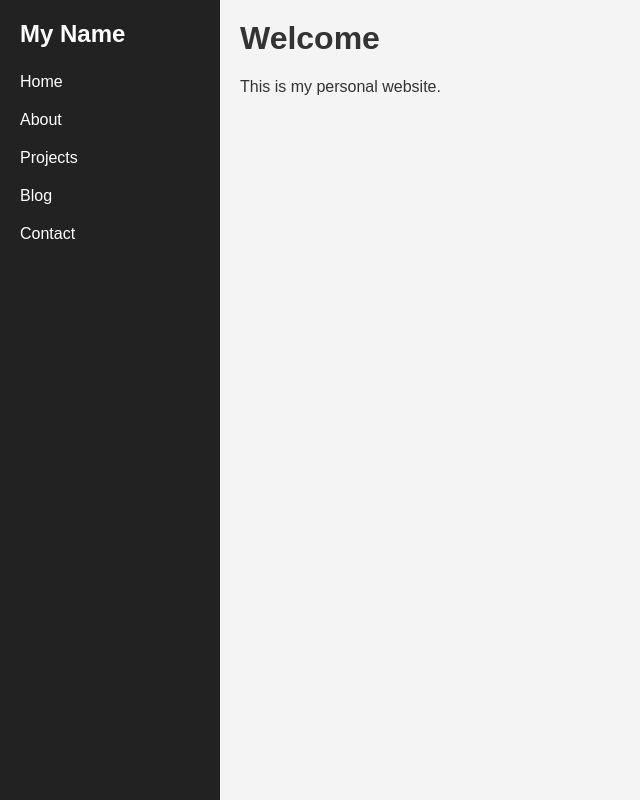
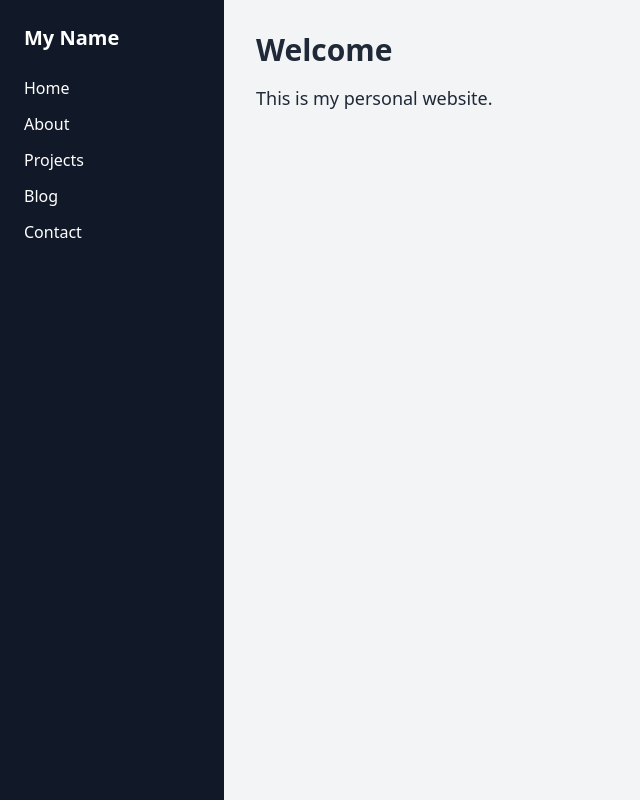
Before and after one commit to Rlist07/rlist07.github.io, a plain HTML site: page index.html in a window 1280 px wide. Shown: the whole page, without its empty margins (0-640 px from the left). Drawn offline with nearby package versions, Linux system fonts and the light colour scheme.

Commit message:
using tailwind

```diff
--- a/index.html
+++ b/index.html
@@ -3,21 +3,27 @@
 <head>
   <meta charset="UTF-8">
   <title>My Personal Website</title>
-  <link rel="stylesheet" href="style.css">
+  <script src="https://cdn.tailwindcss.com"></script>
 </head>
-<body>
-  <div class="sidebar">
-    <h2>My Name</h2>
-    <a href="index.html">Home</a>
-    <a href="about.html">About</a>
-    <a href="projects.html">Projects</a>
-    <a href="blog.html">Blog</a>
-    <a href="contact.html">Contact</a>
-  </div>
+<body class="flex font-sans bg-gray-100 text-gray-800">
 
-  <div class="main-content">
-    <h1>Welcome</h1>
-    <p>This is my personal website.</p>
-  </div>
+  <!-- Sidebar -->
+  <aside class="fixed top-0 left-0 h-screen w-56 bg-gray-900 text-white p-6">
+    <h2 class="text-xl font-bold mb-6">My Name</h2>
+    <nav class="space-y-3">
+      <a href="index.html" class="block hover:text-orange-400">Home</a>
+      <a href="about.html" class="block hover:text-orange-400">About</a>
+      <a href="projects.html" class="block hover:text-orange-400">Projects</a>
+      <a href="blog.html" class="block hover:text-orange-400">Blog</a>
+      <a href="contact.html" class="block hover:text-orange-400">Contact</a>
+    </nav>
+  </aside>
+
+  <!-- Main Content -->
+  <main class="ml-56 p-8 h-screen overflow-y-auto flex-1">
+    <h1 class="text-3xl font-bold mb-4">Welcome</h1>
+    <p class="text-lg">This is my personal website.</p>
+  </main>
+
 </body>
 </html>
--- a/style.css
+++ /dev/null
@@ -1,52 +0,0 @@
-/* Reset some default spacing */
-body {
-    margin: 0;
-    font-family: Arial, sans-serif;
-    display: flex;
-    background: #f4f4f4;
-    color: #333;
-  }
-
-  /* Sidebar */
-  .sidebar {
-    width: 220px;
-    background: #222;
-    color: #fff;
-    height: 100vh;
-    position: fixed;
-    padding: 20px;
-    box-sizing: border-box;
-  }
-
-  .sidebar h2 {
-    margin-top: 0;
-    font-size: 1.5em;
-    margin-bottom: 20px;
-  }
-
-  .sidebar a {
-    display: block;
-    color: #fff;
-    text-decoration: none;
-    margin: 10px 0;
-    padding: 5px 0;
-    transition: color 0.2s ease;
-  }
-
-  .sidebar a:hover {
-    color: #ff9800;
-  }
-
-  /* Main Content */
-  .main-content {
-    margin-left: 220px;
-    padding: 20px;
-    flex-grow: 1;
-    height: 100vh;
-    overflow-y: auto;
-    box-sizing: border-box;
-  }
-
-  .main-content h1 {
-    margin-top: 0;
-  }
```
